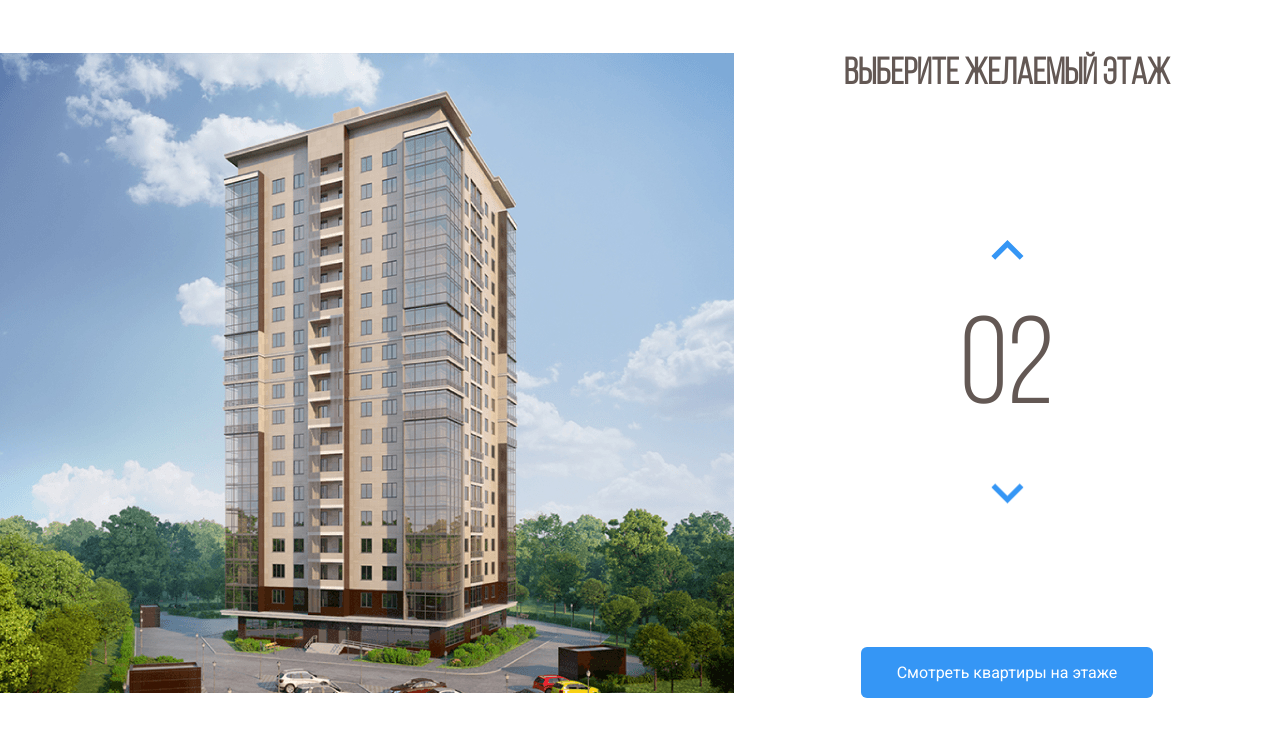
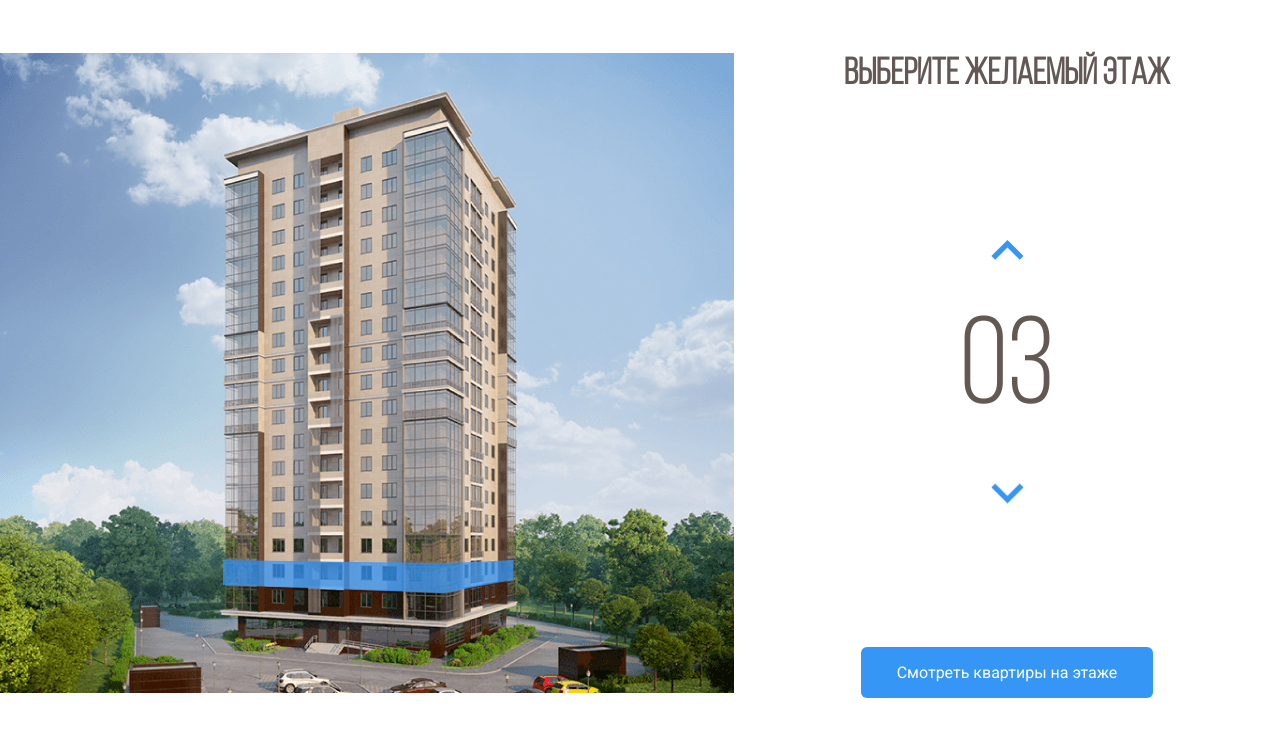
Before and after one commit to Lattecup/Melody, a plain HTML site: page index.html in a window 1280 px wide. Both pictures are taken after a click on the button 1007 px from the left and 321 px from the top of the page. Shown: the part 69-800 px from the top of the page. Drawn offline with nearby package versions, Linux system fonts and the light colour scheme.

Commit message:
feat: add option to choose floor

```diff
--- a/index.html
+++ b/index.html
@@ -49,23 +49,23 @@
         </pattern>
         <image id="image0" width="740" height="640" xlink:href="./images/building.jpg"/>
         </defs>
-        <path d="M222 533L442.8 541L512 527.3V549L443.5 568.7L222 557.7V533Z" fill="#3595F6" fill-opacity="0.75"/>
-        <path d="M223 532V507L443.3 510.3L513 507V527L443.7 540L223 532Z" fill="#3595F6" fill-opacity="0.75"/>
-        <path d="M223 506V481H444H513V504L445 511L223 506Z" fill="#3595F6" fill-opacity="0.75"/>
-        <path d="M223 482V457L444.3 453.3L512 460V482H444" fill="#3595F6" fill-opacity="0.75"/>
-        <path d="M223 456V430L444.5 426.7L513 437.7V459L444 452.3L223 456Z" fill="#3595F6" fill-opacity="0.75"/>
-        <path d="M222 429V405.3L443 393L514 416V437.3L443 425L222 429Z" fill="#3595F6" fill-opacity="0.75"/>
-        <path d="M222 407V382L444.2 365.7L514 394.3V415L443.7 393.3L222 407Z" fill="#3595F6" fill-opacity="0.75"/>
-        <path d="M222 382V357L444.5 336.7L514 373.3V394L442 365.3L222 382Z" fill="#3595F6" fill-opacity="0.75"/>
-        <path d="M222 356V332L445 307.3L514 351.3V373L444.7 335L222 356Z" fill="#3595F6" fill-opacity="0.75"/>
-        <path d="M222 331V307L444.5 278.3L514 329.3V350L443.7 307.7L222 331Z" fill="#3595F6" fill-opacity="0.75"/>
-        <path d="M221 307V283L443.3 250L514 309.3V329L444 278.3L221 307Z" fill="#3595F6" fill-opacity="0.75"/>
-        <path d="M222 282V258L443.2 223L513 287V308L444.3 249.7L222 282Z" fill="#3595F6" fill-opacity="0.75"/>
-        <path d="M222 258V233L444.3 195L513 265.3V286L444 222L222 258Z" fill="#3595F6" fill-opacity="0.75"/>
-        <path d="M222 232V207L442.8 163.3L513 242.3V265L444 191.7L222 232Z" fill="#3595F6" fill-opacity="0.75"/>
-        <path d="M223 208V183L443 135L513 220V243L442.3 163.7L223 208Z" fill="#3595F6" fill-opacity="0.75"/>
-        <path d="M222 183V158L441.8 106L513 198.3V221L443.3 134.7L222 183Z" fill="#3595F6" fill-opacity="0.75"/>
-        <path d="M222 158V132L444 75.3L513 177V198L443.7 106.3L222 158Z" fill="#3595F6" fill-opacity="0.75"/>
+        <path data-floor='02' d="M222 533L442.8 541L512 527.3V549L443.5 568.7L222 557.7V533Z" fill="#3595F6" fill-opacity="0.75"/>
+        <path data-floor='03' d="M223 532V507L443.3 510.3L513 507V527L443.7 540L223 532Z" fill="#3595F6" fill-opacity="0.75"/>
+        <path data-floor='04' d="M223 506V481H444H513V504L445 511L223 506Z" fill="#3595F6" fill-opacity="0.75"/>
+        <path data-floor='05' d="M223 482V457L444.3 453.3L512 460V482H444" fill="#3595F6" fill-opacity="0.75"/>
+        <path data-floor='06' d="M223 456V430L444.5 426.7L513 437.7V459L444 452.3L223 456Z" fill="#3595F6" fill-opacity="0.75"/>
+        <path data-floor='07' d="M222 429V405.3L443 393L514 416V437.3L443 425L222 429Z" fill="#3595F6" fill-opacity="0.75"/>
+        <path data-floor='08' d="M222 407V382L444.2 365.7L514 394.3V415L443.7 393.3L222 407Z" fill="#3595F6" fill-opacity="0.75"/>
+        <path data-floor='09' d="M222 382V357L444.5 336.7L514 373.3V394L442 365.3L222 382Z" fill="#3595F6" fill-opacity="0.75"/>
+        <path data-floor='10' d="M222 356V332L445 307.3L514 351.3V373L444.7 335L222 356Z" fill="#3595F6" fill-opacity="0.75"/>
+        <path data-floor='11' d="M222 331V307L444.5 278.3L514 329.3V350L443.7 307.7L222 331Z" fill="#3595F6" fill-opacity="0.75"/>
+        <path data-floor='12' d="M221 307V283L443.3 250L514 309.3V329L444 278.3L221 307Z" fill="#3595F6" fill-opacity="0.75"/>
+        <path data-floor='13' d="M222 282V258L443.2 223L513 287V308L444.3 249.7L222 282Z" fill="#3595F6" fill-opacity="0.75"/>
+        <path data-floor='14' d="M222 258V233L444.3 195L513 265.3V286L444 222L222 258Z" fill="#3595F6" fill-opacity="0.75"/>
+        <path data-floor='15' d="M222 232V207L442.8 163.3L513 242.3V265L444 191.7L222 232Z" fill="#3595F6" fill-opacity="0.75"/>
+        <path data-floor='16' d="M223 208V183L443 135L513 220V243L442.3 163.7L223 208Z" fill="#3595F6" fill-opacity="0.75"/>
+        <path data-floor='17' d="M222 183V158L441.8 106L513 198.3V221L443.3 134.7L222 183Z" fill="#3595F6" fill-opacity="0.75"/>
+        <path data-floor='18' d="M222 158V132L444 75.3L513 177V198L443.7 106.3L222 158Z" fill="#3595F6" fill-opacity="0.75"/>
         </svg>
     </div>
     <div class="main__info">
@@ -82,5 +82,11 @@
       <button class="button button__primary">Смотреть  квартиры на этаже</button>
     </div>
   </main>
+
+  <script src="https://code.jquery.com/jquery-3.6.0.min.js"
+          integrity="sha256-/xUj+3OJU5yExlq6GSYGSHk7tPXikynS7ogEvDej/m4="
+          crossorigin="anonymous">
+  </script>
+  <script src="./scripts/index.js"></script>
 </body>
 </html>
--- /dev/null
+++ b/scripts/index.js
@@ -0,0 +1,34 @@
+$(document).ready(function () {
+  let currentFloor = 2; // текущий этаж
+  const floorPath = $('.home-image path'); // отдельный этаж в svg
+  const counterUp = $('.counter__button_type_up'); // кнопка увеличения этажа
+  const counterDown = $('.counter__button_type_down'); // кнопка уменьшения этажа
+
+  // Изменение номера этажа при наведении мышью
+  floorPath.on('mouseover', function () {
+    floorPath.removeClass('current-floor'); // удалить активный класс у этажа
+    currentFloor = $(this).attr('data-floor'); // получить значения текущего этажа
+    $('.counter__floor').text(currentFloor); // записать значения этажа в счетчик
+  });
+
+  counterUp.on('click', function () { // отследить клик по кнопке вверх
+    if (currentFloor < 18) { // проверить значение этажа, max 18
+      currentFloor++; // прибавить один этаж
+      asCurrentFloor = currentFloor.toLocaleString('en-US',
+      { minimumIntegerDigits: 2, useGrouping: false }); // форматировать переменной с этажом, 01 вместо 1
+      $('.counter__floor').text(asCurrentFloor); // записать значения этажа в счетчик
+      floorPath.removeClass('current-floor'); // удалить активный класс у этажа
+      $(`[data-floor=${asCurrentFloor}]`).toggleClass('current-floor'); // переключение подсветки текущего этажа
+    };
+  });
+
+  counterDown.on('click', function () {
+    if (currentFloor > 2) {
+      currentFloor--;
+      asCurrentFloor = currentFloor.toLocaleString('en-US', { minimumIntegerDigits: 2, useGrouping: false });
+      $('.counter__floor').text(asCurrentFloor);
+      floorPath.removeClass('current-floor');
+      $(`[data-floor=${asCurrentFloor}]`).toggleClass('current-floor');
+    };
+  });
+});
--- a/styles/style.css
+++ b/styles/style.css
@@ -102,6 +102,10 @@ body {
   cursor: pointer;
 }
 
+path.current-floor {
+  opacity: 1;
+}
+
 .home-image path:hover {
   opacity: 1;
 }
```
Also changed, not shown: 3 other files.
